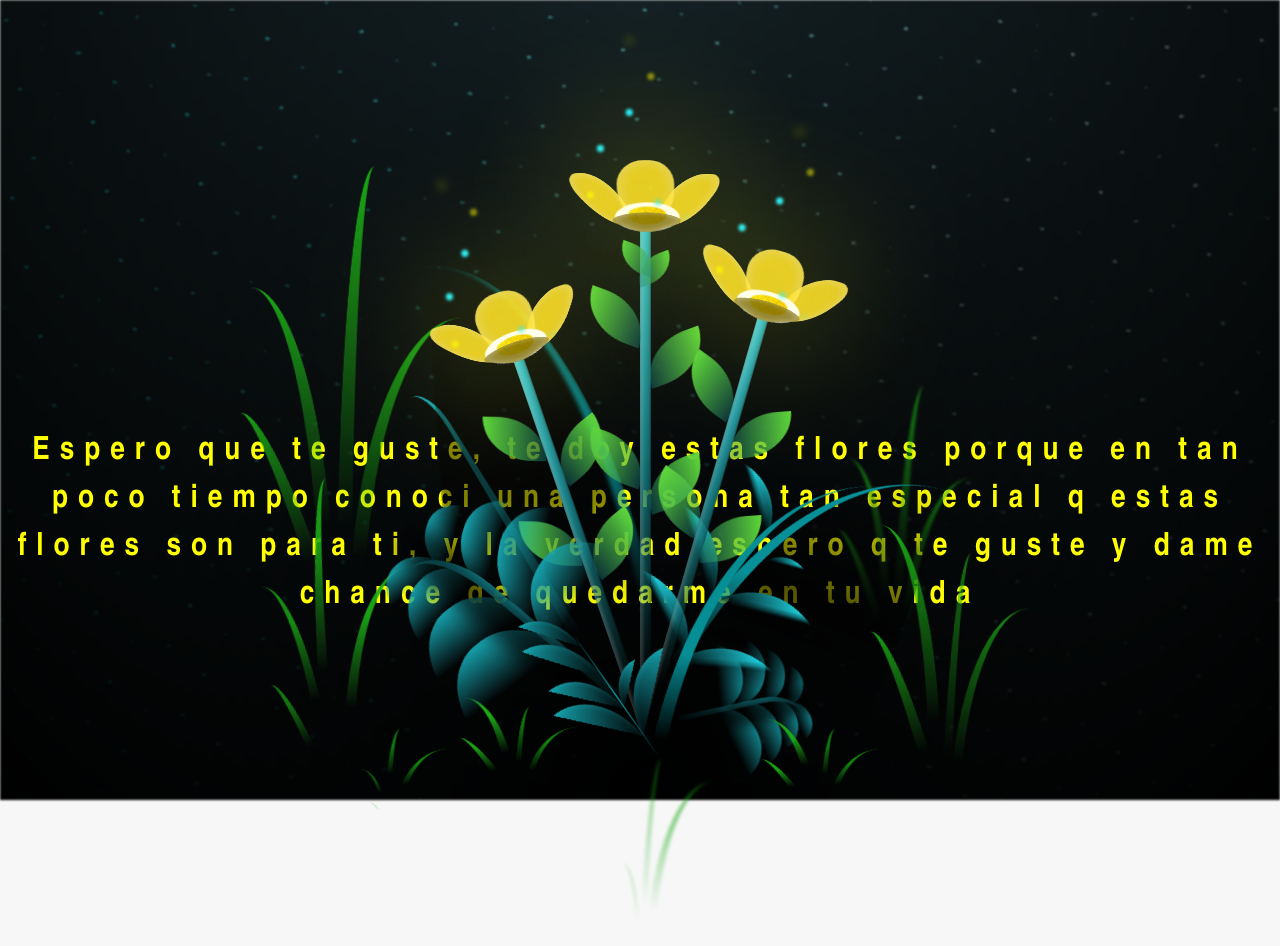
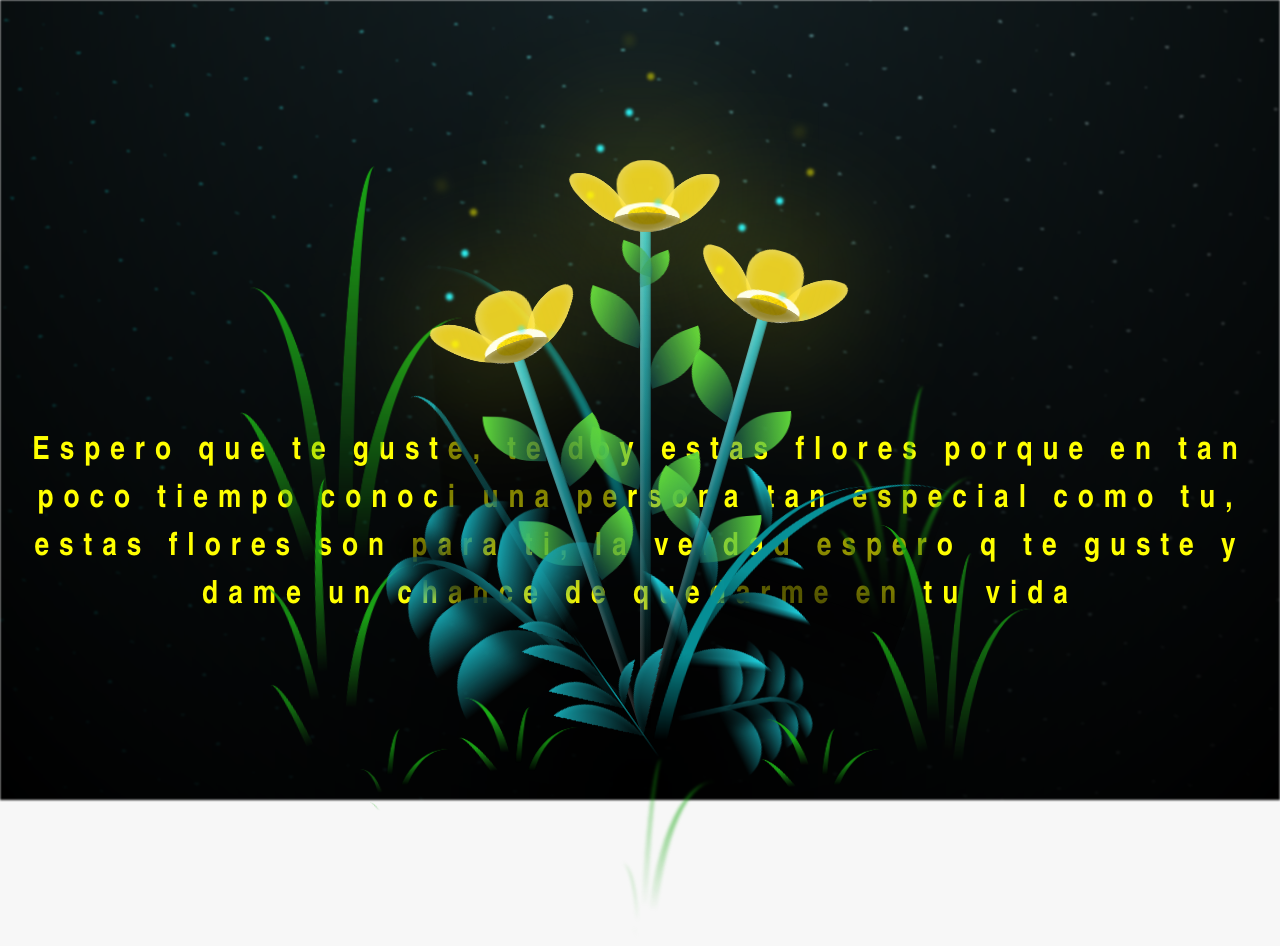
Before and after one commit to NaXpl0/Flores-amarillas-v2, a plain HTML site: page flower.html in a window 1280 px wide. Drawn offline with Linux system fonts and the light colour scheme.

Commit message:
Correct typo in flower message

```diff
--- a/flower.html
+++ b/flower.html
@@ -13,7 +13,7 @@
     <div id="lyrics">
 
     </div>
-    <h1 class="titulo">Espero que te guste, te doy estas flores porque en tan poco tiempo conoci una persona tan especial q estas flores son para ti, y la verdad espero q te guste y dame chance de quedarme en tu vida</h1>
+    <h1 class="titulo">Espero que te guste, te doy estas flores porque en tan poco tiempo conoci una persona tan especial como tu, estas flores son para ti, la verdad espero q te guste y dame un chance de quedarme en tu vida</h1>
 
     <div class="night"></div>
     <div class="flowers">
```
